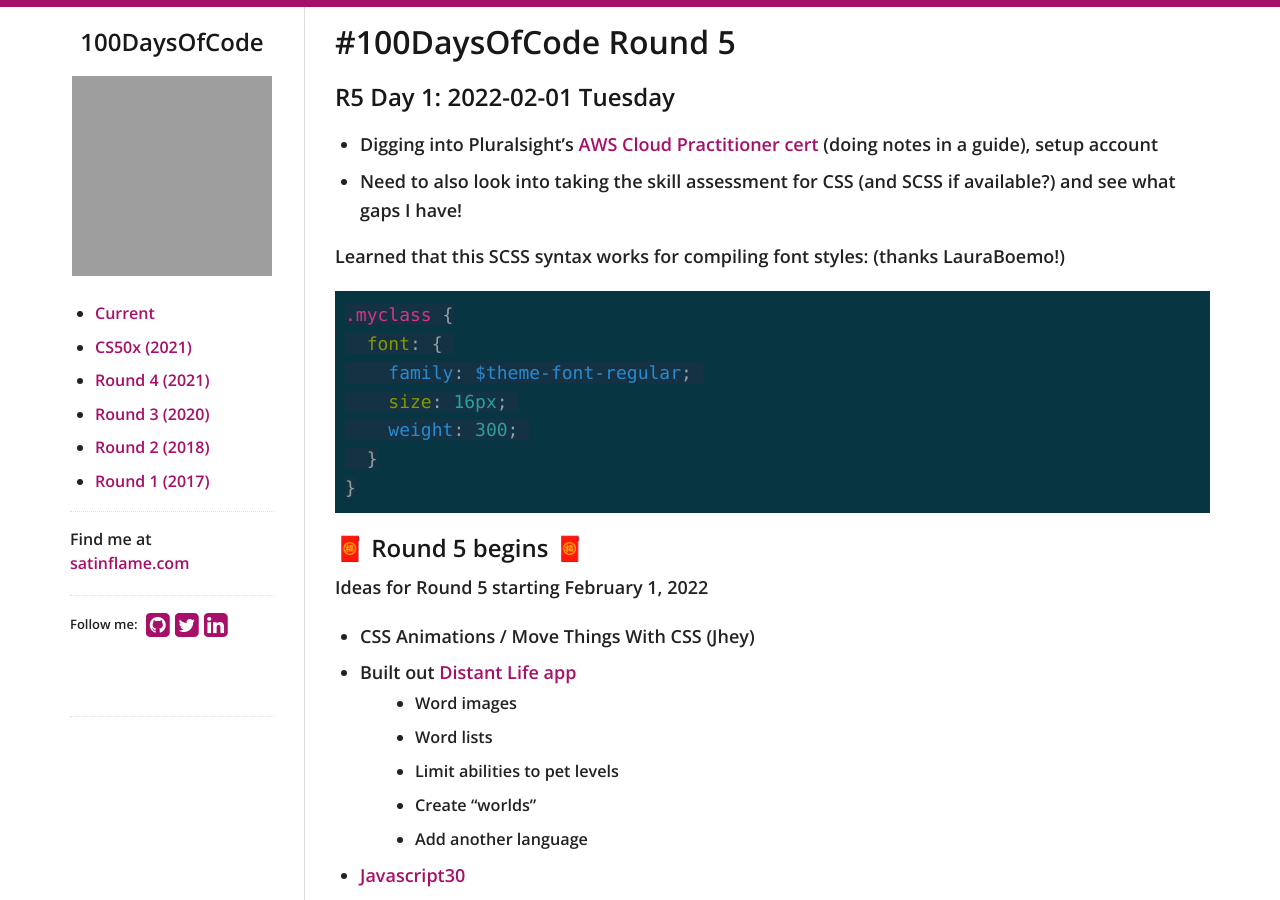
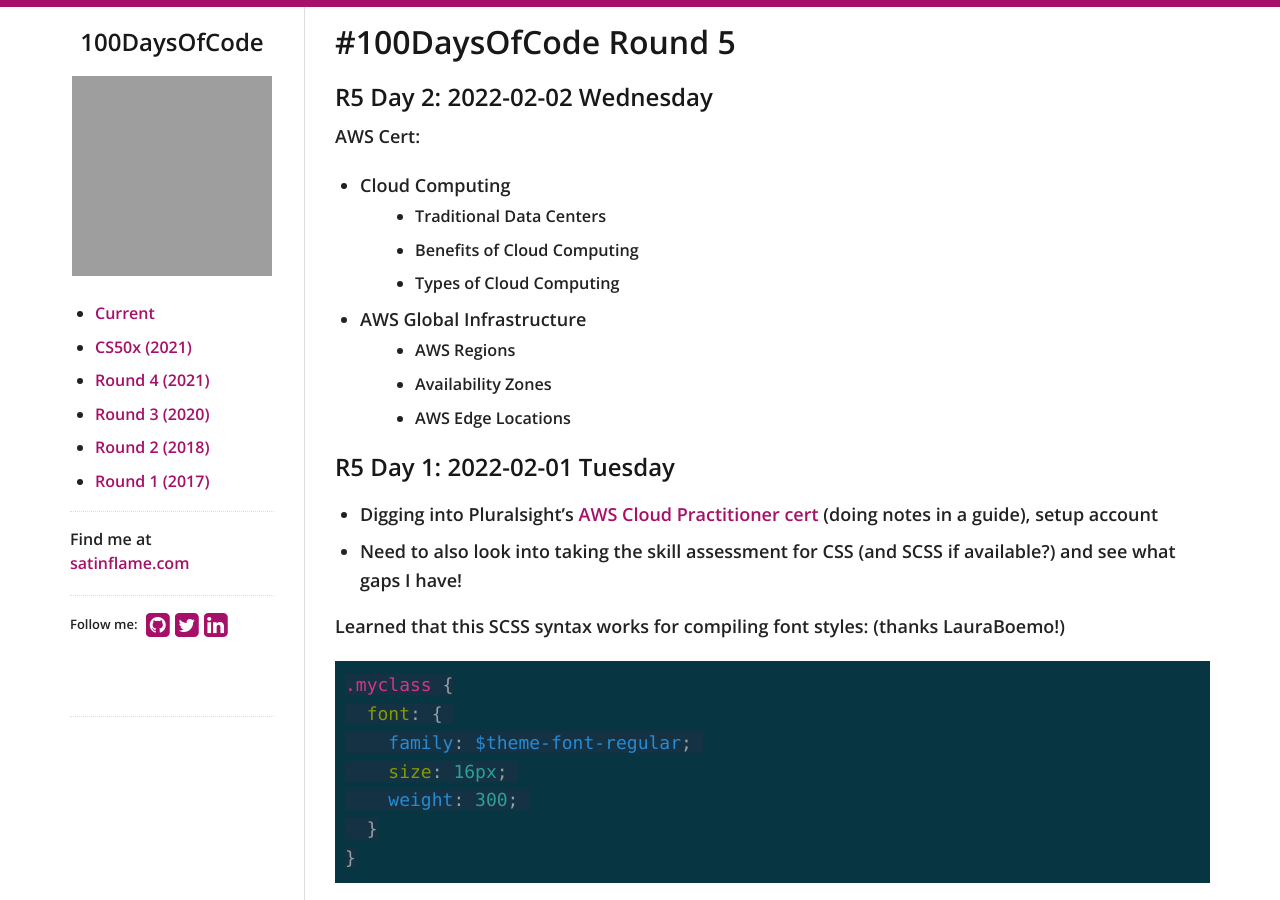
Before and after one commit to virtual/100daysofcode, a Jekyll site: the page built from index.md, in a window 1280 px wide and 900 px high. Built offline with Jekyll 4.4.1, drawn with Linux system fonts in a browser that asks for light colours; nearby versions of some CDN libraries; our own code applies the rules of GitHub Pages for plain Markdown files; grey boxes are pictures that could not be loaded.

Commit message:
Update index.md

```diff
--- a/index.md
+++ b/index.md
@@ -1,4 +1,18 @@
 # #100DaysOfCode Round 5
+
+## R5 Day 2: 2022-02-02 Wednesday
+
+AWS Cert:
+
+- Cloud Computing
+  - Traditional Data Centers
+  - Benefits of Cloud Computing
+  - Types of Cloud Computing
+- AWS Global Infrastructure
+  - AWS Regions
+  - Availability Zones
+  - AWS Edge Locations
+
 
 ## R5 Day 1: 2022-02-01 Tuesday
 
```
